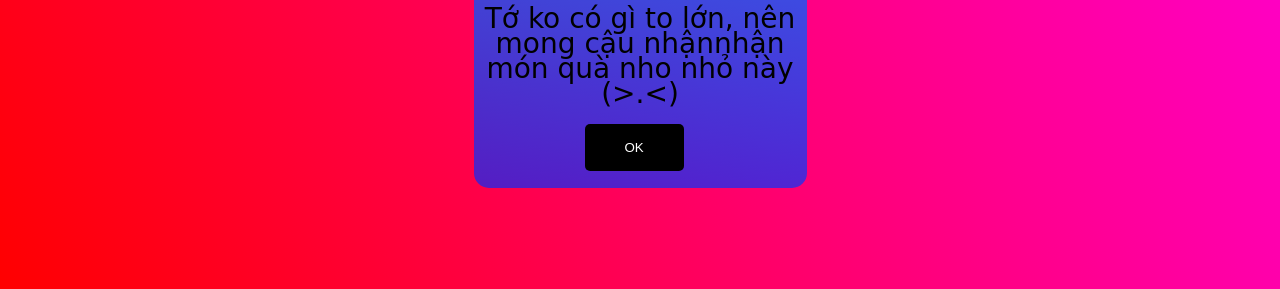
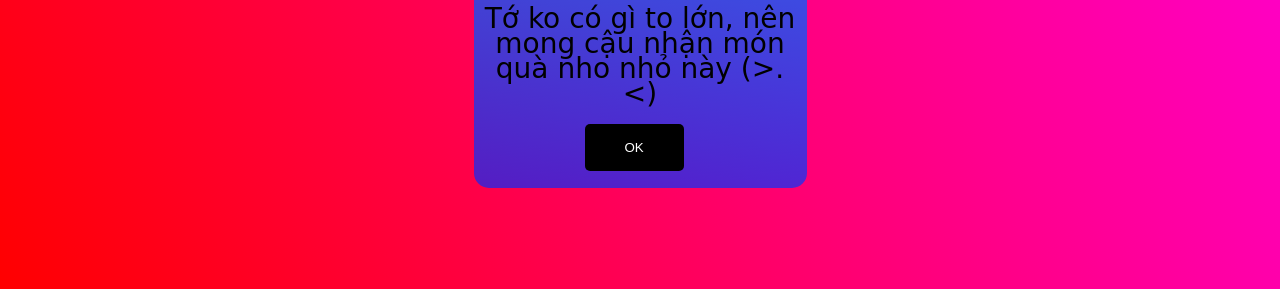
Before and after one commit to Lev910466/valentin, a plain HTML site: page index.html in a window 1280 px wide. Shown: the part 527-816 px from the top of the page. Drawn offline with Linux system fonts and the light colour scheme.

Commit message:
Update index.html

```diff
--- a/index.html
+++ b/index.html
@@ -29,7 +29,7 @@
     </div>
     <div class="text2">
       <h1>hi luuu cậu</h1>
-      <p>Tớ ko có gì to lớn, nên mong cậu nhậnnhận món quà nho nhỏ này (>.<)</p>
+      <p>Tớ ko có gì to lớn, nên mong cậu nhận món quà nho nhỏ này (>.<)</p>
     </div>
     <div id="button">
       <button class="bt">OK </button>
```
